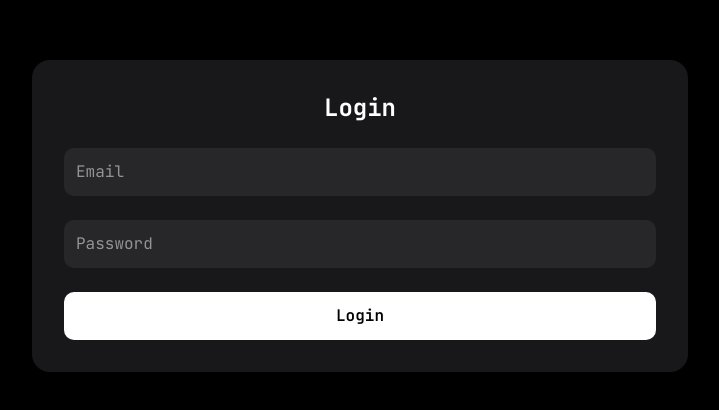
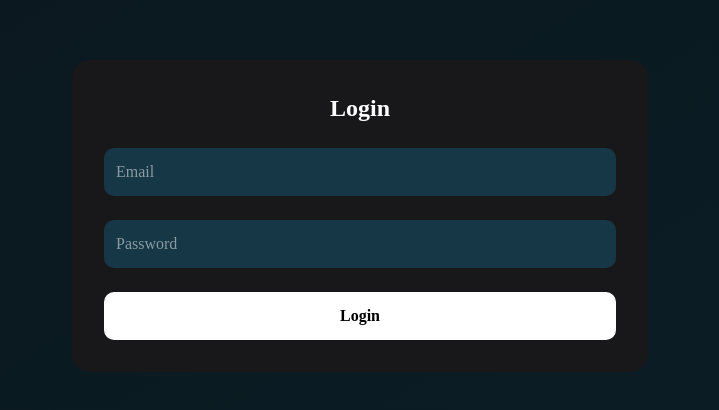
Before and after one commit to Marcobc-exe/PasswordManagerApp, a Next.js app in the folder client/: page /login in a window 1280 px wide. Shown: the part 184-594 px from the top of the page, without its empty margins (280-999 px from the left). Built offline with nearby package versions, Linux system fonts and the light colour scheme.

Commit message:
feat: global localStorage theme function created

```diff
--- a/client/app/dashboard/SearchBar.tsx
+++ b/client/app/dashboard/SearchBar.tsx
@@ -1,12 +1,14 @@
 import { FC } from "react";
+import { useThemeStore } from "@/app/store/themeStore";
 
 type Props = {
   search: string;
-  darkMode: boolean;
   handleSearch: (value: string) => void;
 };
 
-export const SearchBar: FC<Props> = ({ search, darkMode, handleSearch }) => {
+export const SearchBar: FC<Props> = ({ search, handleSearch }) => {
+  const darkMode = useThemeStore((state) => state.darkMode);
+
   return (
     <input
       type="text"
--- a/client/app/dashboard/ThemeBtn.tsx
+++ b/client/app/dashboard/ThemeBtn.tsx
@@ -1,19 +1,19 @@
 import { Moon, Sun } from "lucide-react";
-import { FC } from "react";
+import { useThemeStore } from "@/app/store/themeStore";
 
-type Props = {
-  darkMode: boolean;
-  handleDarkMode: (value: boolean) => void;
-};
+export const ThemeBtn = () => {
+  const handleToggleTheme = useThemeStore((state) => state.toggleDarkMode);
+  const darkMode = useThemeStore((state) => state.darkMode);
 
-export const ThemeBtn: FC<Props> = ({ darkMode, handleDarkMode }) => {
   return (
     <button
-      onClick={() => handleDarkMode(!darkMode)}
+      onClick={() => handleToggleTheme()}
       className={`cursor-pointer p-3 rounded-3xl transition text-white
-        ${darkMode
-          ? "bg-[#0f2027] hover:bg-[#0d1b21]"
-          : "bg-[#dbb985] hover:bg-[#f6c479] text-black"}
+        ${
+          darkMode
+            ? "bg-[#0f2027] hover:bg-[#0d1b21]"
+            : "bg-[#dbb985] hover:bg-[#f6c479] text-black"
+        }
       `}
     >
       {darkMode ? <Sun size={24} /> : <Moon size={24} />}
--- a/client/app/dashboard/TitleDashboard.tsx
+++ b/client/app/dashboard/TitleDashboard.tsx
@@ -1,10 +1,8 @@
-import { FC } from "react";
+import { useThemeStore } from "@/app/store/themeStore";
 
-type Props = {
-  darkMode: boolean;
-};
+export const TitleDashboard = () => {
+  const darkMode = useThemeStore((state) => state.darkMode);
 
-export const TitleDashboard: FC<Props> = ({ darkMode }) => {
   return (
     <h1
       className={`text-3xl font-bold ${darkMode ? "text-white" : "text-black"}`}
--- a/client/app/dashboard/addPassModal.tsx
+++ b/client/app/dashboard/addPassModal.tsx
@@ -1,6 +1,7 @@
 import { AnimatePresence, motion } from "framer-motion";
 import { X } from "lucide-react";
 import { FC } from "react";
+import { useThemeStore } from "../store/themeStore";
 
 type Props = {
   openModal: boolean;
@@ -25,6 +26,11 @@ export const AddPassModal: FC<Props> = ({
   handleSavePassword,
   handleOpenModal,
 }) => {
+  const darkMode = useThemeStore((state) => state.darkMode);
+  const inputTheme = darkMode
+    ? "bg-[#153746] hover:bg-[#15495f]"
+    : "bg-[#9c7f53] hover:bg-[#b58b4d]"
+
   return (
     <AnimatePresence>
       {openModal && (
@@ -52,7 +58,7 @@ export const AddPassModal: FC<Props> = ({
               <input
                 type="text"
                 placeholder="Website"
-                className="bg-zinc-800 p-3 rounded-lg outline-none"
+                className={`p-3 rounded-lg outline-none ${inputTheme}`}
                 value={website}
                 onChange={(e) => handleSetWebsite(e.target.value)}
               />
@@ -60,7 +66,7 @@ export const AddPassModal: FC<Props> = ({
               <input
                 type="text"
                 placeholder="Username"
-                className="bg-zinc-800 p-3 rounded-lg outline-none"
+                className={`p-3 rounded-lg outline-none ${inputTheme}`}
                 value={username}
                 onChange={(e) => handleSetUsername(e.target.value)}
               />
@@ -68,14 +74,14 @@ export const AddPassModal: FC<Props> = ({
               <input
                 type="text"
                 placeholder="Password"
-                className="bg-zinc-800 p-3 rounded-lg outline-none"
+                className={`p-3 rounded-lg outline-none ${inputTheme}`}
                 value={password}
                 onChange={(e) => handleSetPassword(e.target.value)}
               />
 
               <button
                 type="submit"
-                className="bg-blue-600 p-3 rounded-lg hover:bg-blue-700 transition"
+                className="bg-blue-600 p-3 rounded-lg hover:bg-blue-700 transition cursor-pointer"
                 onClick={() => handleSavePassword()}
               >
                 Save password
--- a/client/app/dashboard/page.tsx
+++ b/client/app/dashboard/page.tsx
@@ -24,7 +24,6 @@ export default function Dashboard() {
   const [username, setUsername] = useState("");
   const [password, setPassword] = useState("");
   const [search, setSearch] = useState("");
-  const [darkMode, setDarkMode] = useState(true);
   const isMobile = useMediaQuery("(max-width: 640px)");
 
   useEffect(() => {
@@ -73,7 +72,6 @@ export default function Dashboard() {
   const handleSetPassword = (value: string) => setPassword(value);
   const handleOpenModal = (value: boolean) => setOpenModal(value);
   const handleSearch = (value: string) => setSearch(value);
-  const handleDarkMode = (value: boolean) => setDarkMode(value);
 
   const togglePassword = (id: number) => {
     setVisiblePasswords((prev) =>
@@ -129,17 +127,11 @@ export default function Dashboard() {
   if (passwords.length == 0) return <NoPasswordsYet />;
 
   return (
-    <main
-      className={`relative min-h-screen p-10 transition-all duration-500 ${
-        darkMode
-          ? "bg-linear-to-br from-[#153746] via-[#0b1316] to-[#0a1f29] animate-gradient"
-          : "bg-linear-to-br from-[#ffffff] from-5% via-[#eef1f9] via-90% to-[#f3dfee] text-black animate-gradient"
-      }`}
-    >
+    <main className={`relative min-h-screen p-10`}>
       <div className="flex justify-between items-center mb-8">
-        <TitleDashboard darkMode={darkMode} />
+        <TitleDashboard />
         <div className="flex justify-between items-end gap-3">
-          <ThemeBtn darkMode={darkMode} handleDarkMode={handleDarkMode} />
+          <ThemeBtn />
           <AddPasswordBtn
             isMobile={isMobile}
             handleOpenModal={handleOpenModal}
@@ -150,11 +142,9 @@ export default function Dashboard() {
       <div className="max-w-4xl mx-auto">
         <SearchBar
           search={search}
-          darkMode={darkMode}
           handleSearch={handleSearch}
         />
         <PasswordCards
-          darkMode={darkMode}
           search={search}
           passwords={passwords}
           visiblePasswords={visiblePasswords}
--- a/client/app/dashboard/passwordCards.tsx
+++ b/client/app/dashboard/passwordCards.tsx
@@ -7,9 +7,9 @@ import {
 } from "@/components/ui/tooltip";
 import { Eye, EyeOff, Copy, Trash2 } from "lucide-react";
 import { FC } from "react";
+import { useThemeStore } from "@/app/store/themeStore";
 
 type Props = {
-  darkMode: boolean;
   search: string;
   passwords: PasswordsProps[];
   visiblePasswords: number[];
@@ -19,7 +19,6 @@ type Props = {
 };
 
 export const PasswordCards: FC<Props> = ({
-  darkMode,
   search,
   passwords,
   visiblePasswords,
@@ -27,6 +26,8 @@ export const PasswordCards: FC<Props> = ({
   handleCopyPasswords,
   handleDeletePassword,
 }) => {
+  const darkMode = useThemeStore((state) => state.darkMode);
+
   return (
     <div
       className="
@@ -115,13 +116,12 @@ export const PasswordCards: FC<Props> = ({
                     <TooltipTrigger>
                       <button
                         onClick={() => handleDeletePassword(p.id)}
-                        // className="bg-[#0d1b21] p-2 rounded-lg hover:bg-red-700 transition cursor-pointer"
                         className={`
                           p-2 rounded-lg transition cursor-pointer
                           ${
                             darkMode
-                              ? "bg-[#21414f] hover:bg-[#0d1b21]"
-                              : "bg-[#e49d33] hover:bg-red-700"
+                              ? "bg-[#21414f] hover:bg-red-400"
+                              : "bg-[#e49d33] hover:bg-red-400"
                           }
                         `}
                       >
--- a/client/app/globals.css
+++ b/client/app/globals.css
@@ -142,7 +142,6 @@
 }
 
 .animate-gradient {
-  /* background: linear-gradient(); */
   background-size: 400% 400%;
   animation: gradientMove 26s ease infinite;
 }
--- a/client/app/layout.tsx
+++ b/client/app/layout.tsx
@@ -1,36 +1,25 @@
-import type { Metadata } from "next";
-import { Geist, Geist_Mono, JetBrains_Mono } from "next/font/google";
+"use client";
 import "./globals.css";
-import { cn } from "@/lib/utils";
-
-const jetbrainsMono = JetBrains_Mono({subsets:['latin'],variable:'--font-mono'});
-
-const geistSans = Geist({
-  variable: "--font-geist-sans",
-  subsets: ["latin"],
-});
-
-const geistMono = Geist_Mono({
-  variable: "--font-geist-mono",
-  subsets: ["latin"],
-});
-
-export const metadata: Metadata = {
-  title: "Create Next App",
-  description: "Generated by create next app",
-};
+import { useThemeStore } from "./store/themeStore";
 
 export default function RootLayout({
   children,
-}: Readonly<{
+}: {
   children: React.ReactNode;
-}>) {
+}) {
+  const darkMode = useThemeStore((state) => state.darkMode);
+
   return (
-    <html
-      lang="en"
-      className={cn("h-full", "antialiased", geistSans.variable, geistMono.variable, "font-mono", jetbrainsMono.variable)}
-    >
-      <body className="min-h-full flex flex-col">{children}</body>
+    <html lang="en">
+      <body
+        className={`min-h-screen transition-all duration-500 ${
+          darkMode
+            ? "bg-linear-to-br from-[#153746] via-[#0b1316] to-[#0a1f29] text-white animate-gradient"
+            : "bg-linear-to-br from-[#ffffff] from-5% via-[#eef1f9] via-90% to-[#f3dfee] text-black animate-gradient"
+        }`}
+      >
+        {children}
+      </body>
     </html>
   );
 }
--- a/client/app/login/page.tsx
+++ b/client/app/login/page.tsx
@@ -1,9 +1,14 @@
 "use client";
 import { useState } from "react";
+import { useThemeStore } from "@/app/store/themeStore";
 
 export default function LoginPage() {
   const [email, setEmail] = useState("");
   const [password, setPassword] = useState("");
+  const darkMode = useThemeStore((state) => state.darkMode);
+  const inputTheme = darkMode
+    ? "bg-[#153746] hover:bg-[#15495f]"
+    : "bg-[#9c7f53] hover:bg-[#b58b4d]";
 
   const handleLogin = async () => {
     const response = await fetch("http://127.0.0.1:8000/login", {
@@ -29,27 +34,27 @@ export default function LoginPage() {
   };
 
   return (
-    <main className="flex h-screen items-center justify-center bg-black text-white">
-      <div className="bg-zinc-900 p-8 rounded-2xl space-y-6">
-        <h1 className="text-2xl font-bold  text-center">Login</h1>
+    <main className="flex h-screen items-center justify-center text-white">
+      <div className={`bg-zinc-900 p-8 rounded-2xl space-y-6`}>
+        <h1 className="text-2xl font-bold text-center">Login</h1>
 
         <input
           type="email"
           placeholder="Email"
-          className="w-full p-3 rounded-lg bg-zinc-800"
+          className={`w-full p-3 rounded-lg ${inputTheme}`}
           value={email}
           onChange={(e) => setEmail(e.target.value)}
         />
         <input
           type="password"
           placeholder="Password"
-          className="w-full p-3 rounded-lg bg-zinc-800"
+          className={`w-full p-3 rounded-lg ${inputTheme}`}
           value={password}
           onChange={(e) => setPassword(e.target.value)}
         />
         <button
           onClick={handleLogin}
-          className="w-full bg-white text-black p-3 rounded-lg font-semibold"
+          className="w-full bg-white hover:bg-amber-50 transition text-black p-3 rounded-lg font-semibold cursor-pointer"
         >
           Login
         </button>
--- /dev/null
+++ b/client/app/store/themeStore.ts
@@ -0,0 +1,21 @@
+import { create } from "zustand";
+import { persist } from "zustand/middleware";
+
+type ThemeStore = {
+  darkMode: boolean;
+  toggleDarkMode: () => void;
+  setDarkMode: (value: boolean) => void;
+};
+
+export const useThemeStore = create<ThemeStore>()(
+  persist(
+    (set) => ({
+      darkMode: true,
+      toggleDarkMode: () => set((state) => ({ darkMode: !state.darkMode })),
+      setDarkMode: (value) => set({ darkMode: value }),
+    }),
+    {
+      name: "theme-storage",
+    },
+  ),
+);
--- a/client/package.json
+++ b/client/package.json
@@ -23,7 +23,8 @@
     "react-dom": "19.2.4",
     "shadcn": "^4.1.1",
     "tailwind-merge": "^3.5.0",
-    "tw-animate-css": "^1.4.0"
+    "tw-animate-css": "^1.4.0",
+    "zustand": "^5.0.12"
   },
   "devDependencies": {
     "@tailwindcss/postcss": "^4",
```
Also changed, not shown: 1 other file (tests, documents, lock files or other folders).
